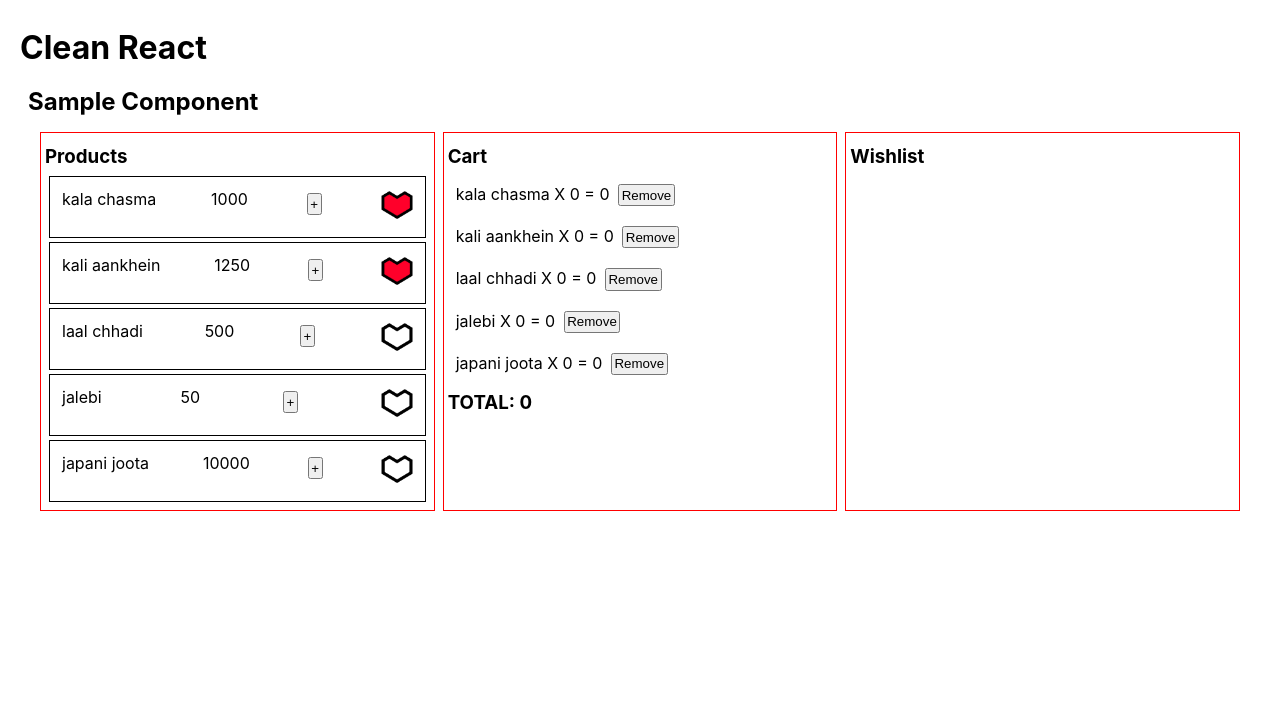
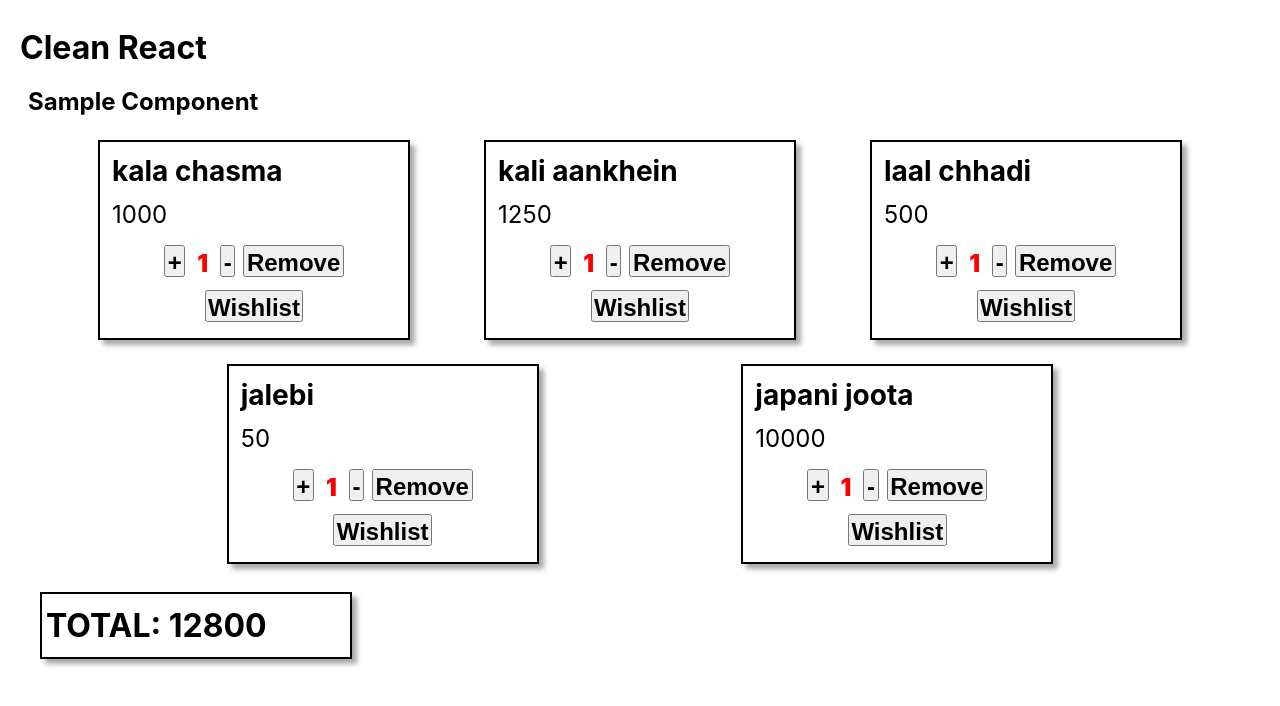
Before and after one commit to aamirmabs/react-useReducer, a React (Create React App) app: page / in a window 1280 px wide. Shown: the top 706 px of the page. Built offline with nearby package versions, Linux system fonts and the light colour scheme.

Commit message:
cart functionality implemented

```diff
--- a/src/components/SampleComponent.js
+++ b/src/components/SampleComponent.js
@@ -1,6 +1,4 @@
-import React, { useEffect, useReducer } from "react";
-import wishlistTrue from "../images/icons/wishlist-true.png";
-import wishlistFalse from "../images/icons/wishlist-false.png";
+import React, { useEffect, useReducer, useState } from "react";
 
 const productList = [
   {
@@ -30,171 +28,177 @@ const productList = [
   },
 ];
 
+let initialCart = {
+  cart: {
+    prod1: {
+      name: "kala chasma",
+      price: 1000,
+      quantity: 1,
+    },
+    prod2: {
+      name: "kali aankhein",
+      price: 1250,
+      quantity: 1,
+    },
+    prod3: {
+      name: "laal chhadi",
+      price: 500,
+      quantity: 1,
+    },
+    prod4: {
+      name: "jalebi",
+      price: 50,
+      quantity: 1,
+    },
+    prod5: {
+      name: "japani joota",
+      price: 10000,
+      quantity: 1,
+    },
+  },
+  wishlist: ["prod1", "prod2"],
+  total: 0,
+};
+
 function SampleComponent() {
-  // useEffect(() => {
-  //   console.log("useEffect run on render");
-  //   return () => {
-  //     console.log("useEffect cleanup");
-  //   };
-  // }, []);
-
   // const [state, setStateFunc] = useState(0);
   // const [state, setStateFunc] = useReducer((accumulator, value) => {}, {});
   // const [state, dispatch] = useReducer((state, value) => {}, {});
 
-  const getProductFromID = (id) => {
-    const productIndex = productList.findIndex((product) => product.id === id);
-    const product = productList[productIndex];
+  const [state, dispatch] = useReducer((state, action) => {
+    const { type } = action;
+    const { id } = action.payload;
+    let obj = state.cart[id];
+    let newCart = {};
+    let newTotal = 0;
 
-    return product;
+    const calculateTotal = () => {
+      const cart = state.cart;
+      let newTotal = Object.keys(cart).reduce(function (previous, key) {
+        return previous + cart[key].price * cart[key].quantity;
+      }, 0);
+      return newTotal;
     };
 
-  const initialCart = {
-    cart: [
-      {
-        id: "prod1",
-        productPosition: 0,
-        units: 0,
-        cost: 0,
-      },
-      {
-        id: "prod2",
-        productPosition: 1,
-        units: 0,
-        cost: 0,
-      },
-      {
-        id: "prod3",
-        productPosition: 2,
-        units: 0,
-        cost: 0,
-      },
-      {
-        id: "prod4",
-        productPosition: 3,
-        units: 0,
-        cost: 0,
-      },
-      {
-        id: "prod5",
-        productPosition: 4,
-        units: 0,
-        cost: 0,
-      },
-    ],
-    wishlist: ["prod1", "prod2"],
+    switch (type) {
+      case "ADD-TO-CART":
+        console.log("add to cart switch");
+
+        newCart = {
+          ...state.cart,
+          [id]: { ...obj, quantity: obj.quantity + 1 },
+        };
+        newTotal = calculateTotal();
+
+        return {
+          ...state,
+          cart: newCart,
+          total: newTotal,
         };
 
-  const [cartTracker, dispatch] = useReducer((prevCart, value) => {
-    let newCart = { ...prevCart };
-    // console.log("newCart before: ", newCart.cart);
+      case "SUBTRACT-FROM-CART":
+        console.log("subtract from cart switch");
 
-    // check if product exists in the cart
-    const cartIndex = prevCart.cart.findIndex((item) => item.id === value.id);
+        let newQuantity = obj.quantity <= 0 ? 0 : obj.quantity - 1;
 
-    switch (value.type) {
-      case "CART-INCREASE":
-        // console.log("CART-INCREASE" + Math.random().toFixed(2));
+        newCart = {
+          ...state.cart,
+          [id]: { ...obj, quantity: newQuantity },
+        };
 
-        // console.log(cartIndex);
+        return {
+          ...state,
+          cart: newCart,
+        };
 
-        // increase units of item if exists
-        let newUnits = prevCart.cart[cartIndex].units + 1;
-        newCart.cart[cartIndex].units = newUnits;
+      case "REMOVE-FROM-CART":
+        console.log("remove from cart switch");
+        return state;
 
-        // console.log("newCart after: ", newCart.cart);
-        return newCart;
+      case "TOGGLE-WISHLIST":
+        console.log("toggle wishlist switch");
+        return state;
 
-      case "CART-REMOVE":
-        newCart.cart.splice(cartIndex, 1);
-        // console.log("After remove: ", newCart);
-        return newCart;
+      case "UPDATE-TOTAL":
+        newTotal = calculateTotal();
+        return {
+          ...state,
+          total: newTotal,
+        };
 
-      case "WISHLIST-TOGGLE":
-        const wishlistIndex = newCart.wishlist.findIndex(
-          (item) => item === value.id
-        );
-
-        if (wishlistIndex >= 0) {
-          console.log("Wishlist exists");
-          newCart.wishlist.splice(wishlistIndex, 1);
-        } else {
-          console.log("Wishlist NOT exists");
-          newCart.wishlist.push(value.id);
-        }
-        console.log(newCart.wishlist);
-        return newCart;
       default:
-        console.log("default");
-        return newCart;
+        break;
     }
   }, initialCart);
+
+  // setting a state to
+  const [cartTotal, setCartTotal] = useState(0);
+
+  useEffect(() => {
+    console.log("useEffect run on render");
+    let cart = state.cart;
+    let total = Object.keys(cart).reduce(function (previous, key) {
+      return previous + cart[key].price * cart[key].quantity;
+    }, 0);
+    setCartTotal(total);
+  }, [state]);
 
   return (
     <div>
       <h2>Sample Component</h2>
-      <div className="layout">
-        <div className="products-list bordered">
-          <h3>Products</h3>
+      <div className="card-container">
         {productList.map((product) => {
-            const wishlistIcon = cartTracker.wishlist.includes(product.id)
-              ? "images/icons/wishlist-true.png"
-              : "images/icons/wishlist-false.png";
+          const { id, name, price } = product;
           return (
-              <div className="product-item" key={product.id}>
-                <div>{product.name}</div>
-                <div>{product.price}</div>
-                <div>
+            <div className="card" key={id}>
+              <div className="product-name">{name}</div>
+              <div className="product-price">{price}</div>
+              <div className="product-status">
                 <button
                   onClick={() =>
-                      dispatch({ type: "CART-INCREASE", id: product.id })
+                    dispatch({ type: "ADD-TO-CART", payload: { id: id } })
                   }
                 >
                   +
                 </button>
-                </div>
-                <div>
-                  <img
+                <div className="cart-count">{state.cart[id].quantity}</div>
+                <button
                   onClick={() =>
-                      dispatch({ type: "WISHLIST-TOGGLE", id: product.id })
+                    dispatch({
+                      type: "SUBTRACT-FROM-CART",
+                      payload: { id: id },
+                    })
                   }
-                    className="wishlist-icon"
-                    src={wishlistIcon}
-                    alt="wishlist"
-                  />
+                >
+                  -
+                </button>
+                <button
+                  onClick={() =>
+                    dispatch({
+                      type: "REMOVE-FROM-CART",
+                      payload: { id: id },
+                    })
+                  }
+                >
+                  Remove
+                </button>
+                <button
+                  onClick={() =>
+                    dispatch({
+                      type: "TOGGLE-WISHLIST",
+                      payload: { id: id },
+                    })
+                  }
+                >
+                  Wishlist
+                </button>
               </div>
             </div>
           );
         })}
       </div>
-        <div className="cart">
-          <h3>Cart</h3>
-          {cartTracker.cart.map((product) => {
-            let position = product.productPosition;
-
-            return (
-              <div key={product.id}>
-                {productList[position].name} X {product.units} = {product.cost}{" "}
-                <button
-                  onClick={() => {
-                    dispatch({ type: "CART-REMOVE", id: product.id });
-                  }}
-                >
-                  Remove
-                </button>
-              </div>
-            );
-          })}
-          <h3>
-            TOTAL:{" "}
-            {cartTracker.cart.reduce((acc, val) => {
-              return acc + val.cost;
-            }, 0)}
-          </h3>
-        </div>
-        <div className="wishlist">
-          <h3>Wishlist</h3>
-        </div>
+      <div className="card">
+        <h1>TOTAL: {cartTotal}</h1>
       </div>
     </div>
   );
--- a/src/index.css
+++ b/src/index.css
@@ -41,53 +41,45 @@ button {
   margin: 0.25rem;
 }
 
-img.wishlist-icon {
-  width: 2rem;
-  height: auto;
+.card-container {
+  display: flex;
+  flex-direction: row;
+  flex-wrap: wrap;
+  justify-content: space-evenly;
 }
 
-.layout {
+.card {
+  box-shadow: 5px 5px 5px darkgray;
+  border: 2px solid black;
+  width: 300px;
+  margin: 0.75rem;
+}
+
+.product-name {
+  font-size: 1.75rem;
+  font-weight: 700;
+}
+
+.product-price {
+  font-size: 1.5rem;
+}
+
+.product-status {
   display: flex;
   flex-direction: row;
-  justify-content: space-between;
+  flex-wrap: wrap;
+  justify-content: center;
+  align-content: center;
 }
 
-.layout > div {
-  border: 1px solid red;
+.product-status button {
+  height: 2rem;
+  font-weight: 700;
+  font-size: 1.5rem;
 }
 
-.products-list {
-  width: 32%;
-  border: 1px solid black;
+.cart-count {
+  color: red;
+  font-weight: 900;
+  font-size: 1.5rem;
 }
-
-.product-item {
-  padding: 0.25rem;
-  margin: 0.25rem;
-  border: 1px solid black;
-  display: flex;
-  flex-direction: row;
-  justify-content: space-between;
-}
-
-.wishlist {
-  width: 32%;
-  border: 1px solid black;
-}
-
-.wishlist-item {
-  padding: 0.25rem;
-  margin: 0.25rem;
-  border: 1px solid black;
-}
-
-.cart {
-  width: 32%;
-  border: 1px solid black;
-}
-
-.cart-item {
-  padding: 0.25rem;
-  margin: 0.25rem;
-  border: 1px solid black;
-}
```
Also changed, not shown: src/images/icons/wishlist-false.png (deleted), src/images/icons/wishlist-true.png (deleted). Lines whose indentation alone changed are shown as unchanged.
